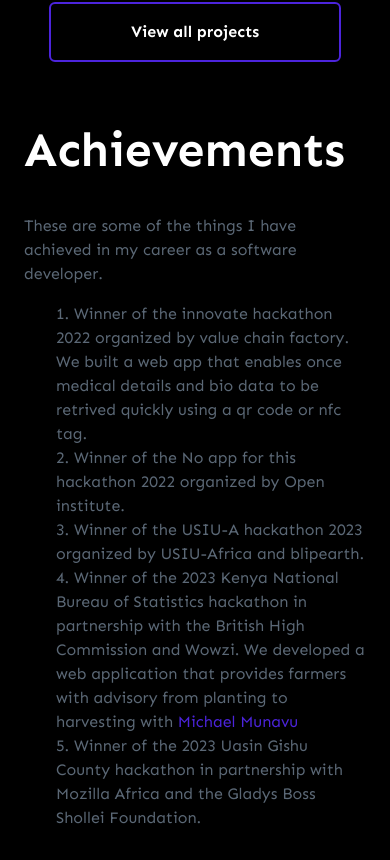
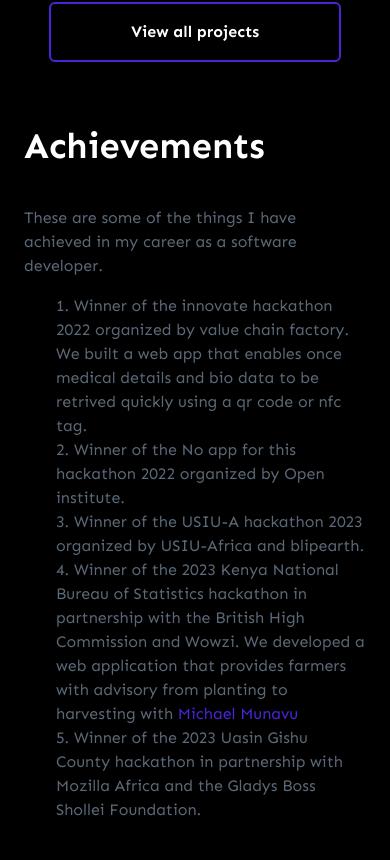
Before and after one commit to Kimutai01/kiprotich-kimutai, a Next.js app: page / in a window 390 px wide. Shown: the part 8479-9339 px from the top of the page. Built offline with nearby package versions, Linux system fonts and the light colour scheme; a web font is replaced by a local one.

Commit message:
Updated heading

```diff
--- a/components/Achievements.jsx
+++ b/components/Achievements.jsx
@@ -4,7 +4,7 @@ import React from "react";
 const Achievements = () => {
   return (
     <div className="bg-[#000] text-[#5b6876] md:p-20 p-6">
-      <h1 className="text-[#fff] font-bold text-5xl md:ml-28 pb-10">
+      <h1 className="text-[#fff] font-bold text-4xl md:text-5xl md:ml-28 pb-10">
         Achievements
       </h1>
       <div>
```
